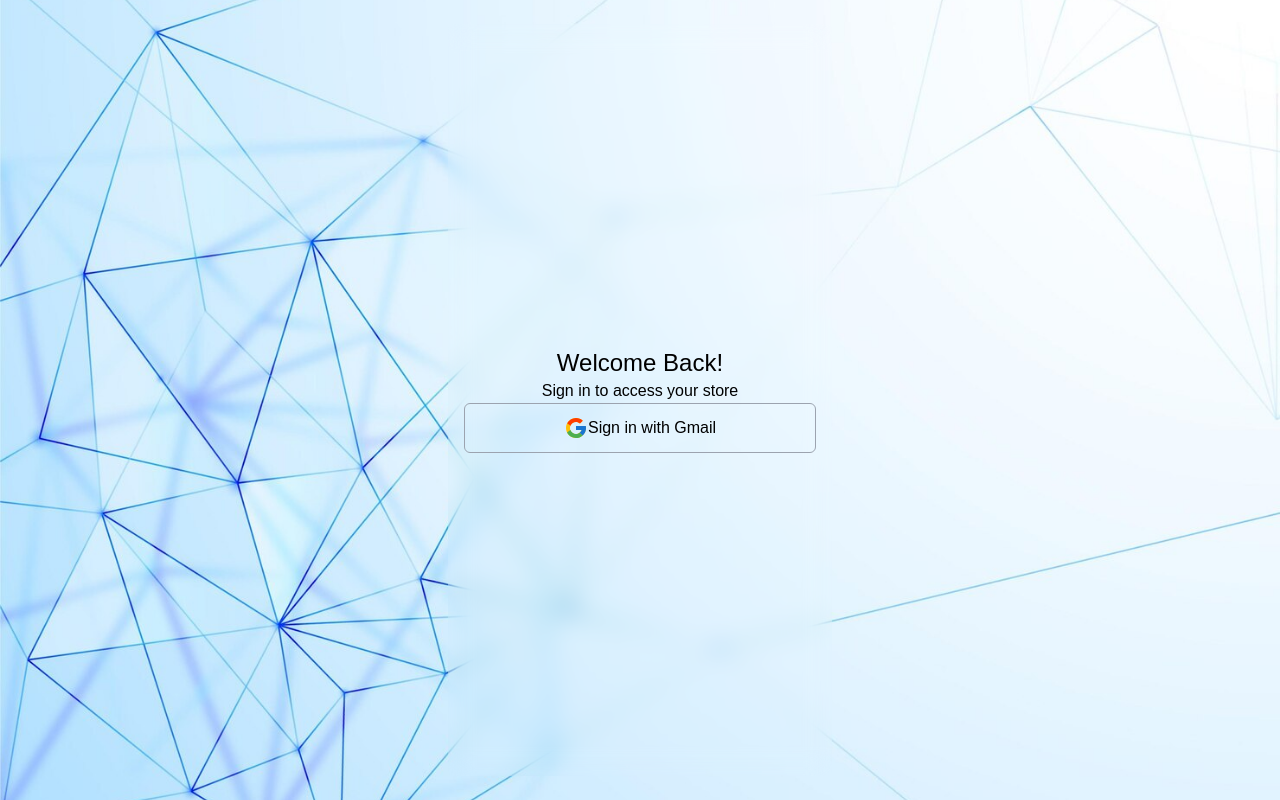
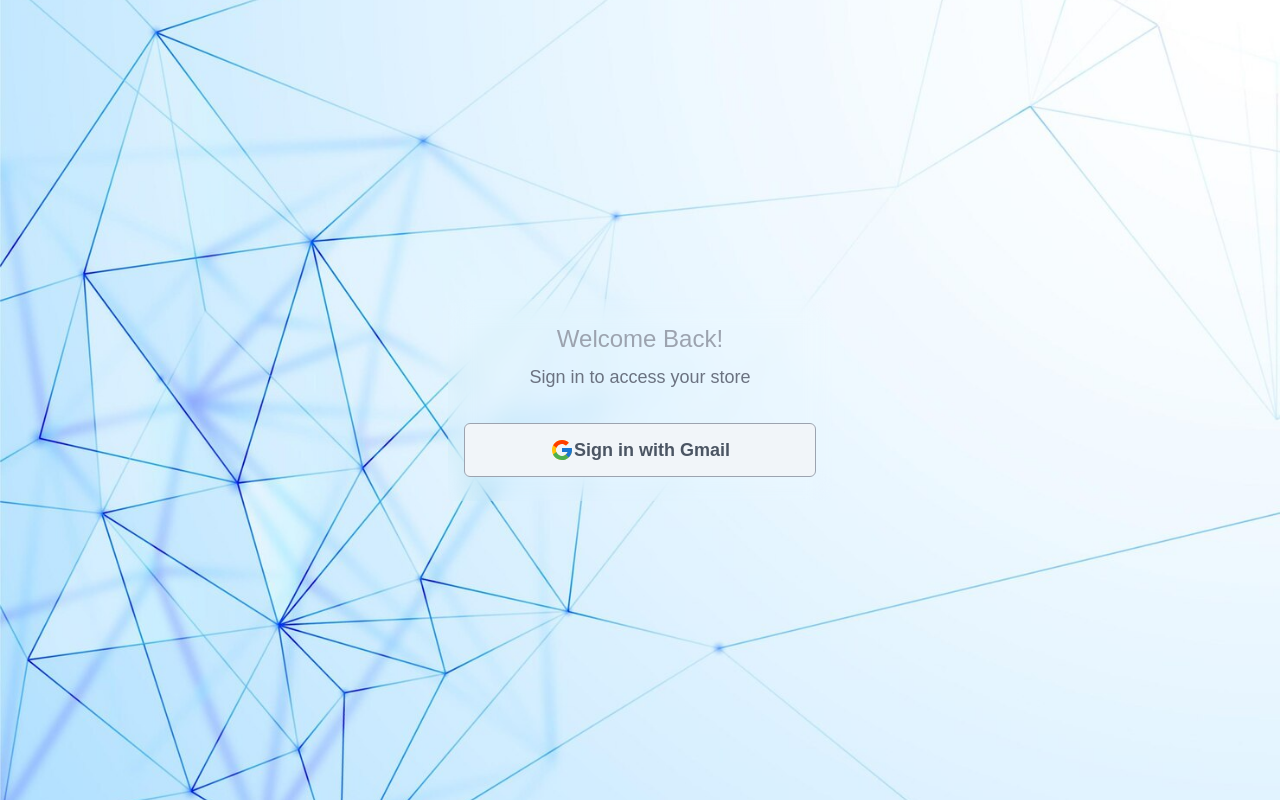
Before and after one commit to maiasullivan/full-stack-project, a React (Create React App) app in the folder client/: page /auth in a window 1280 px wide. Built offline with nearby package versions, Linux system fonts and the light colour scheme.

Commit message:
Authentication UI

```diff
--- a/client/src/pages/Authentication.jsx
+++ b/client/src/pages/Authentication.jsx
@@ -9,19 +9,21 @@ const Authentication = () => {
             background: `url(${LoginBG})`,
             backgroundSize: 'cover',
             backgroundPosition: 'center',
-            backgroundRepeat: 'no-repeat'
+            backgroundRepeat: 'no-repeat',
         }}
-        className="w-screen h-screen flex justify-center px-4 py-6"
+        className="w-screen h-screen flex items-center justify-center px-4 py-6"
         >
             <div className="w-full lg:w-96 px-4 py-6 rounded-md backdrop-blur-md flex
-            items-center justify-center flex-col">
-                <p className="text-2xl">Welcome Back!</p>
-                <p>Sign in to access your store</p>
+            items-center justify-center flex-col gap-8">
+                <div className="flex flex-col items-center justify-center gap-2">
+                    <p className="text-2xl text-gray-400">Welcome Back!</p>
+                    <p className="text-lg text-gray-500">Sign in to access your store</p>
+                </div>
 
                 <div className="w-full px-4 py-3 flex items-center justify-center
-                border border-gray-400 cursor-pointer rounded-md">
+                border border-gray-400 bg-slate-100 cursor-pointer rounded-md active:scale-95 transition-all duration-150 ease-in-out">
                     <FcGoogle className="text-2xl" />
-                    <p>Sign in with Gmail</p>
+                    <p className="text-lg font-semibold text-gray-600">Sign in with Gmail</p>
                 </div>
             </div>
     </div>
```
